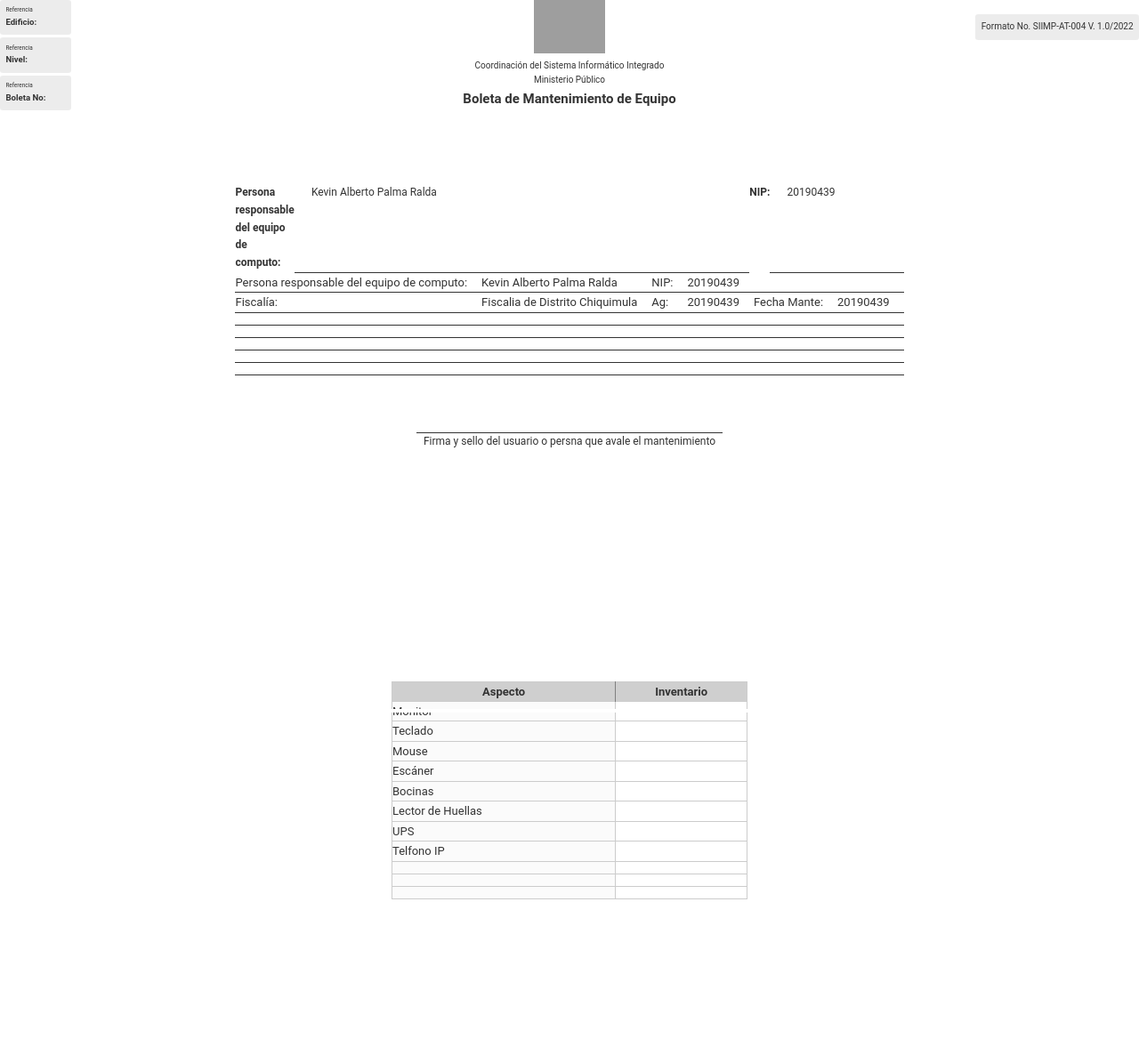
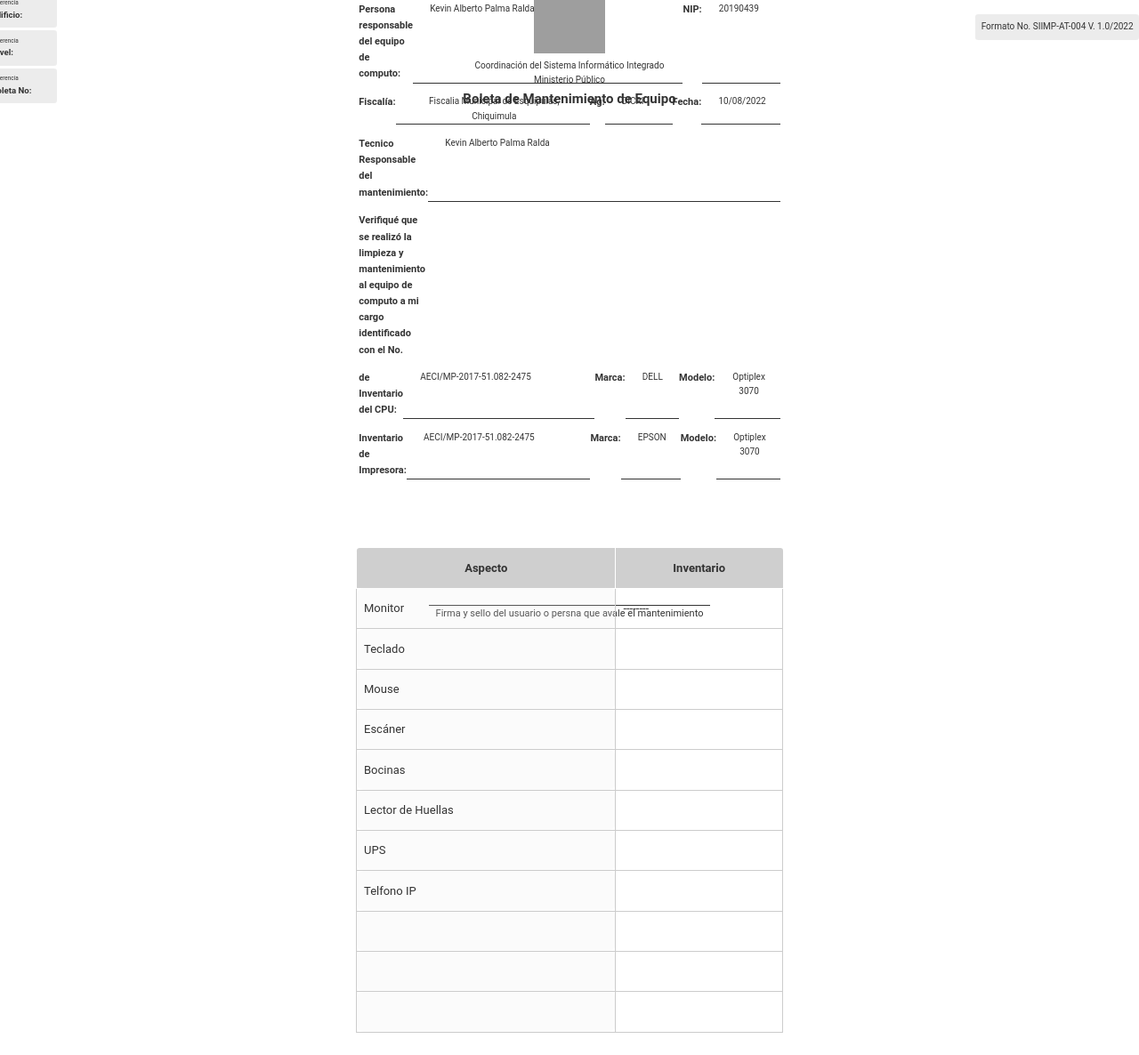
Before and after one commit to KevCode53/compport_mp, a Django app: template apps/maintenances/templates/maintenances/report.html in a window 1280 px wide. Shown: the whole page at 89% size. Run offline with Django 3.2, Linux system fonts and the light colour scheme; the template is opened without the code that fills it, so the values that code supplies are empty; grey boxes are pictures that could not be loaded.

Commit message:
:sparkles: End pdf maintenance report Html maquetation
End pdf maintenance report Html maquetation

```diff
--- a/apps/maintenances/templates/maintenances/baseRportPdf.html
+++ b/apps/maintenances/templates/maintenances/baseRportPdf.html
@@ -48,8 +48,8 @@
     .reportInfo {
       position: absolute;
       width: max-content;
-      left: 0;
-      top: 0;
+      left: -1rem;
+      top: -0.5rem;
       display: grid;
       grid-template-rows: 1fr 1fr 1fr;
     }
@@ -109,20 +109,34 @@
 
     }
     .back-info table {
-      width: 25rem;
+      width: 30rem;
       margin: 0 auto;
-      border: 1px solid #ccc;
+      /* border: 1px solid #ccc; */
     }
     .back-info table thead {
       text-align: center;
+      border-radius: 30px;
+    }
+    .back-info table thead tr th:first-child {
       background: #cfcfcf;
+      border: 1px solid transparent;
+      border-top-left-radius: .2rem;
+      border-right: solid 1px rgb(255, 255, 255);
     }
+    .back-info table thead tr th:last-child {
+      background: #cfcfcf;
+      border: 1px solid transparent;
+      border-top-right-radius: .2rem;
+    }
+
+
     .back-info table td {
       border: 1px solid #ccc;
     }
     .back-info table td:first-child {
       background: rgba(233, 233, 233, 0.2);
       min-height: 0.8cm;
+      border-radius: 0.5rem;
     }
 
     .back-info table th:first-child {
@@ -136,8 +150,13 @@
       place-content: center;
       align-items: center;
       margin-bottom: 2rem;
-      font-size: 12px;
+      font-size: 11px;
     }
+
+    .front-info > div {
+      margin-bottom: 0.8rem !important;
+    }
+
 
     table {
       width: auto;
@@ -149,17 +168,25 @@
       height: 14px;
       width: 100%;
     }
+    th, td {
+      padding: 0.5rem;
+      height: 1.2cm;
+    }
     .cuestion::after {
       content: "";
       position: absolute;
       width: 100%;
-      height: 4px;
+      height: 0.4rem;
       background: white;
       left: 0;
-      bottom: -1px;
+      bottom: -0.2rem;
     }
     .response {
+      display: flex;
+      justify-content: center;
       padding: 0 1rem;
+      text-align: center;
+      font-size: 10px;
     }
 
     /* .cuestion {
@@ -184,7 +211,7 @@
     } */
 
     .signature {
-      margin-top: 4rem;
+      margin-top: 8rem;
       display: flex;
       width: 100%;
       justify-content: center;
@@ -199,7 +226,7 @@
     @page {
       size: 8.2in;
       height: 6.2in;
-      margin: .5cm 1cm .5cm 1.5cm;
+      margin: 2cm .5cm .5cm 2.5cm;
     }
   </style>
 </head>
@@ -238,11 +265,14 @@
 
   <main>
     <section class="front-info">
+
+      <!-- fist row -->
       <div
         style="
           border-bottom: 1px solid #333;
           display: flex;
           width: 100%;
+          margin-bottom: .5rem;
         ">
         <!-- firts Group -->
         <div
@@ -284,54 +314,267 @@
         </div>
       </div>
 
-      <table align="center">
-        <tr>
-          <td class="cuestion">
-            Persona responsable del equipo de computo:
-          </td>
-          <td class="response">
-            <span>
-              Kevin Alberto Palma Ralda
-            </span>
-          </td>
-          <td class="cuestion">NIP:</td>
-          <td class="response">
-            <span>
-              20190439
-            </span>
-          </td>
-        </tr>
+      <!-- second row -->
+      <div
+        style="
+          border-bottom: 1px solid #333;
+          display: flex;
+          width: 100%;
+          margin-bottom: .5rem;
+        ">
+        <!-- firts Group -->
+        <div
+          style="
+            display: flex;
+            width: 70%;
+          ">
+          <p
+            class="cuestion"
+            style="
+              width: min-content;
+              max-width: 100%;
+              font-weight: bold;
+              margin-right: 0.2rem;
+              position: relative;
+            ">
+            Fiscalía:
+          </p>
+          <p class="response">Fiscalia Municipal de Esquipulas, Chiquimula</p>
+        </div>
+        <!-- Second Group -->
+        <div
+          style="
+            display: flex;
+            width: 25%;
+          ">
+          <p
+            class="cuestion"
+            style="
+              width: min-content;
+              max-width: 100%;
+              font-weight: bold;
+              margin-right: 0.2rem;
+              position: relative;
+            ">
+            Ag:
+          </p>
+          <p class="response">DICRI</p>
+        </div>
+        <!-- Third Group -->
+        <div
+          style="
+            display: flex;
+            width: 30%;
+          ">
+          <p
+            class="cuestion"
+            style="
+              width: min-content;
+              max-width: 100%;
+              font-weight: bold;
+              margin-right: 0.2rem;
+              position: relative;
+            ">
+            Fecha:
+          </p>
+          <p class="response">10/08/2022</p>
+        </div>
 
-        <tr>
-          <td class="cuestion">
-            Fiscalía:
-          </td>
-          <td class="response">
-            <span>
-              Fiscalia de Distrito Chiquimula
-            </span>
-          </td>
-          <td class="cuestion">Ag:</td>
-          <td class="response">
-            <span>
-              20190439
-            </span>
-          </td>
-          <td class="cuestion">Fecha Mante:</td>
-          <td class="response">
-            <span>
-              20190439
-            </span>
-          </td>
-        </tr>
+      </div>
 
-        <tr></tr>
-        <tr></tr>
-        <tr></tr>
-        <tr></tr>
-        <tr></tr>
-      </table>
+      <!-- third row -->
+      <div
+        style="
+          border-bottom: 1px solid #333;
+          display: flex;
+          width: 100%;
+          margin-bottom: .5rem;
+        ">
+        <!-- firts Group -->
+        <div
+          style="
+            display: flex;
+            width: 100%;
+          ">
+          <p
+            class="cuestion"
+            style="
+              width: min-content;
+              max-width: 100%;
+              font-weight: bold;
+              margin-right: 0.2rem;
+              position: relative;
+            ">
+            Tecnico Responsable del mantenimiento:
+          </p>
+          <p class="response">Kevin Alberto Palma Ralda</p>
+        </div>
+      </div>
 
+      <!-- fourth row -->
+      <div
+        style="
+          display: flex;
+          width: 100%;
+          margin-bottom: .5rem;
+        ">
+        <!-- firts Group -->
+        <div
+          style="
+            display: flex;
+            width: 100%;
+          ">
+          <p
+            class="cuestion"
+            style="
+              width: min-content;
+              max-width: 100%;
+              font-weight: bold;
+              margin-right: 0.2rem;
+              position: relative;
+            ">
+            Verifiqué que se realizó la limpieza y mantenimiento al equipo de computo a mi cargo identificado con el No.
+          </p>
+        </div>
+      </div>
+
+      <!-- fiveth row -->
+      <div
+        style="
+          border-bottom: 1px solid #333;
+          display: flex;
+          width: 100%;
+          margin-bottom: .5rem;
+        ">
+        <!-- firts Group -->
+        <div
+          style="
+            display: flex;
+            width: 70%;
+          ">
+          <p
+            class="cuestion"
+            style="
+              width: min-content;
+              max-width: 100%;
+              font-weight: bold;
+              margin-right: 0.2rem;
+              position: relative;
+            ">
+            de Inventario del CPU:
+          </p>
+          <p class="response">AECI/MP-2017-51.082-2475</p>
+        </div>
+        <!-- Second Group -->
+        <div
+          style="
+            display: flex;
+            width: 25%;
+          ">
+          <p
+            class="cuestion"
+            style="
+              width: min-content;
+              max-width: 100%;
+              font-weight: bold;
+              margin-right: 0.2rem;
+              position: relative;
+            ">
+            Marca:
+          </p>
+          <p class="response">DELL</p>
+        </div>
+        <!-- Third Group -->
+        <div
+          style="
+            display: flex;
+            width: 30%;
+          ">
+          <p
+            class="cuestion"
+            style="
+              width: min-content;
+              max-width: 100%;
+              font-weight: bold;
+              margin-right: 0.2rem;
+              position: relative;
+            ">
+            Modelo:
+          </p>
+          <p class="response">Optiplex 3070</p>
+        </div>
+
+      </div>
+
+      <!-- sixeth row -->
+      <div
+        style="
+          border-bottom: 1px solid #333;
+          display: flex;
+          width: 100%;
+          margin-bottom: .5rem;
+        ">
+        <!-- firts Group -->
+        <div
+          style="
+            display: flex;
+            width: 70%;
+          ">
+          <p
+            class="cuestion"
+            style="
+              width: min-content;
+              max-width: 100%;
+              font-weight: bold;
+              margin-right: 0.2rem;
+              position: relative;
+            ">
+            Inventario de Impresora:
+          </p>
+          <p class="response">AECI/MP-2017-51.082-2475</p>
+        </div>
+        <!-- Second Group -->
+        <div
+          style="
+            display: flex;
+            width: 25%;
+          ">
+          <p
+            class="cuestion"
+            style="
+              width: min-content;
+              max-width: 100%;
+              font-weight: bold;
+              margin-right: 0.2rem;
+              position: relative;
+            ">
+            Marca:
+          </p>
+          <p class="response">EPSON</p>
+        </div>
+        <!-- Third Group -->
+        <div
+          style="
+            display: flex;
+            width: 30%;
+          ">
+          <p
+            class="cuestion"
+            style="
+              width: min-content;
+              max-width: 100%;
+              font-weight: bold;
+              margin-right: 0.2rem;
+              position: relative;
+            ">
+            Modelo:
+          </p>
+          <p class="response">Optiplex 3070</p>
+        </div>
+
+      </div>
+
+      <!-- seventh row -->
       <div class="signature">
         <p>Firma y sello del usuario o persna que avale el mantenimiento</p>
       </div>
```
